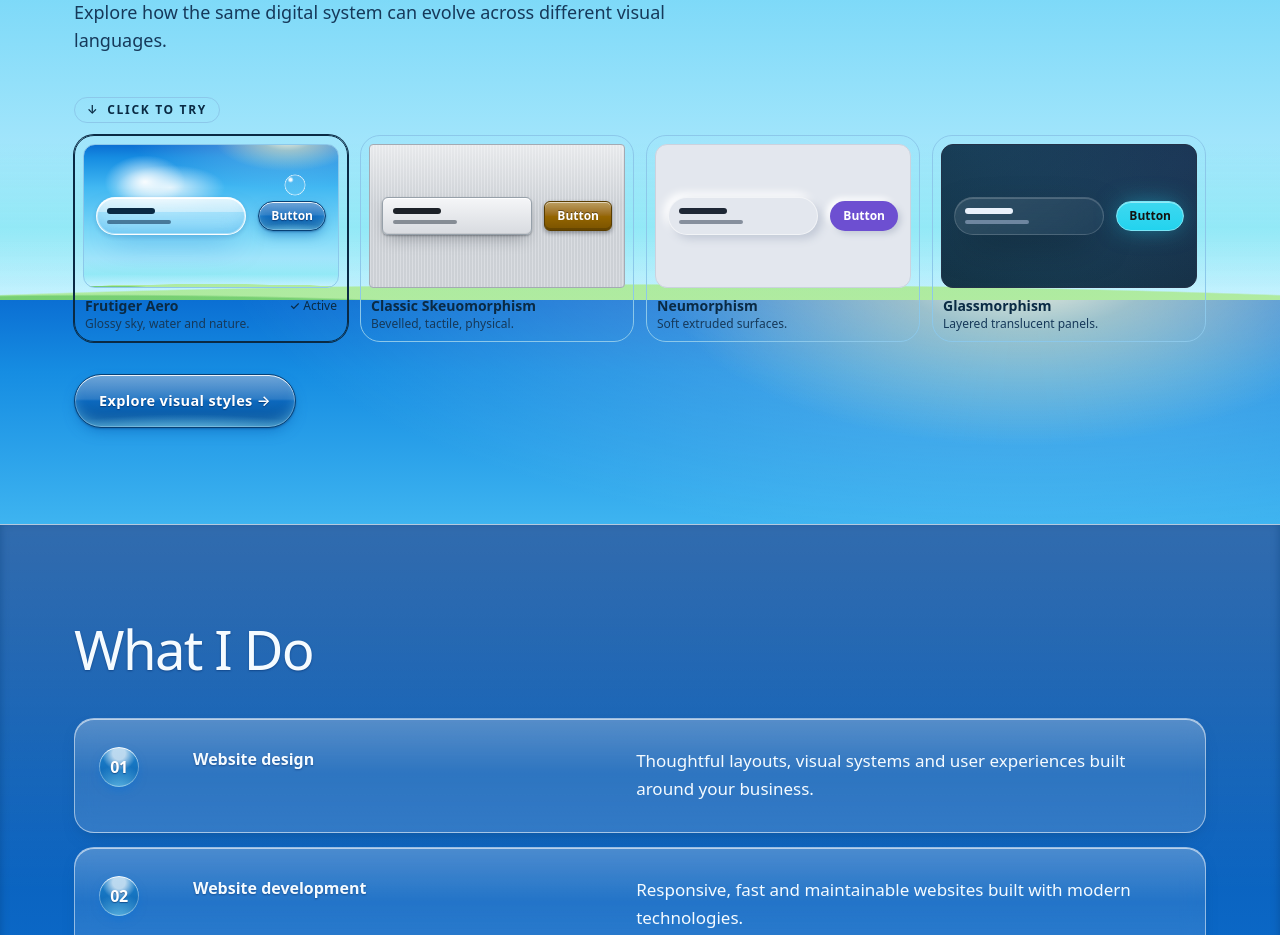
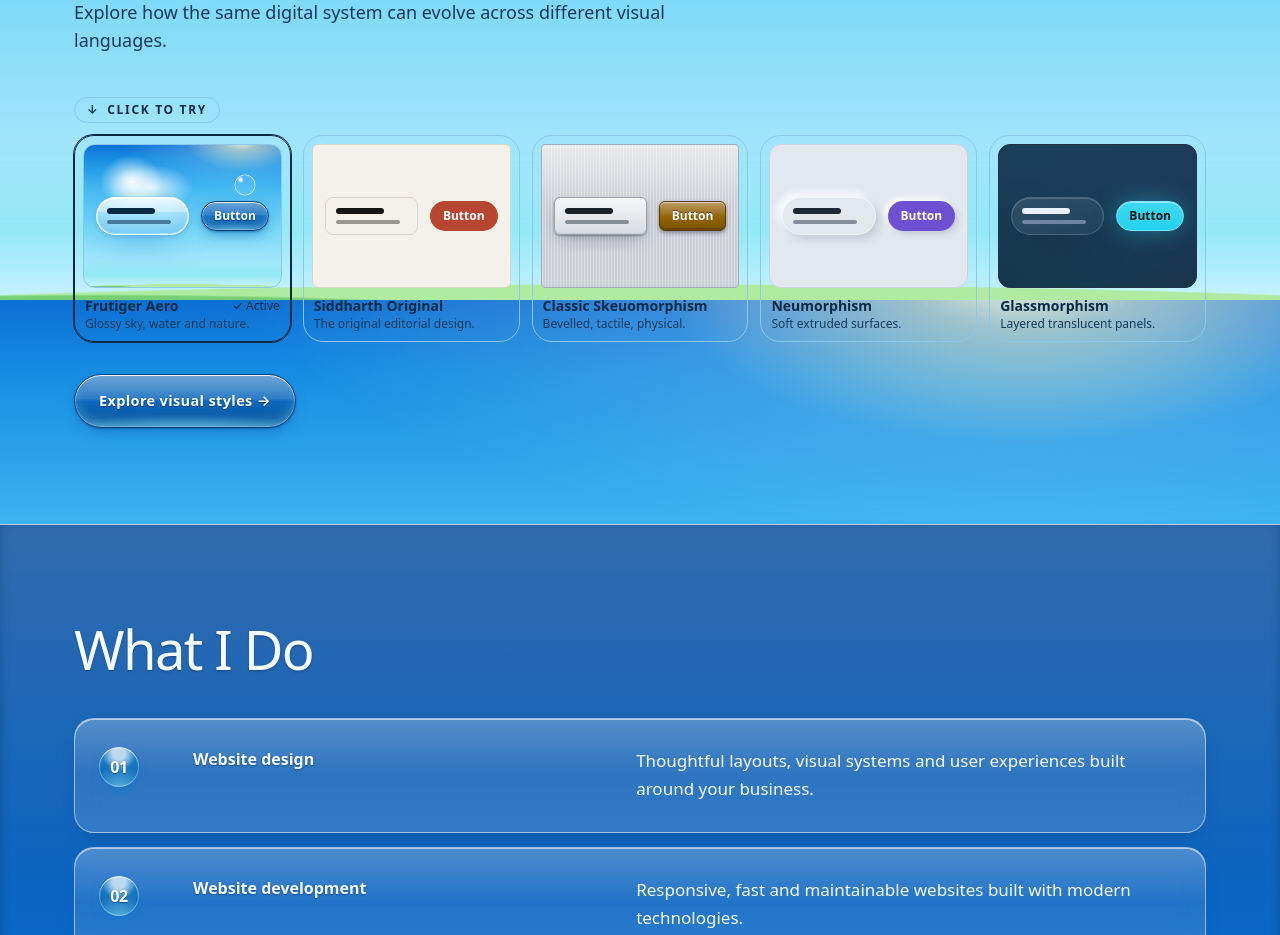
Before and after one commit to Siddharth3188/portfolio-v2, a Next.js app: page / in a window 1280 px wide. Shown: the part 2900-3835 px from the top of the page. Built offline with nearby package versions, Linux system fonts and the light colour scheme.

Commit message:
Update card filtering and grid column count

```diff
--- a/components/StyleShowcase.tsx
+++ b/components/StyleShowcase.tsx
@@ -74,7 +74,7 @@ export default function StyleShowcase({ spotlight = false }: { spotlight?: boole
   const [phase, setPhase] = useState<"idle" | "active" | "done">("idle");
   const [lit, setLit] = useState(false); // overlay is mounted (stays mounted while it fades out)
   const [hint, setHint] = useState<number | null>(null);
-  const cards = presets.filter((p) => p.engine);
+  const cards = presets; // all five themes, default first
 
   // Any interaction (or Escape / scrolling away) permanently retires the intro for this session.
   const end = useCallback(() => {
@@ -182,7 +182,7 @@ export default function StyleShowcase({ spotlight = false }: { spotlight?: boole
           <div ref={scope} className="relative">
             <div
               ref={gridRef}
-              className="grid gap-3 sm:grid-cols-2 lg:grid-cols-4"
+              className="grid gap-3 sm:grid-cols-2 lg:grid-cols-5"
               onPointerEnter={end} onPointerDown={end} onFocusCapture={end}
             >
               {cards.map((p, i) => (
```
